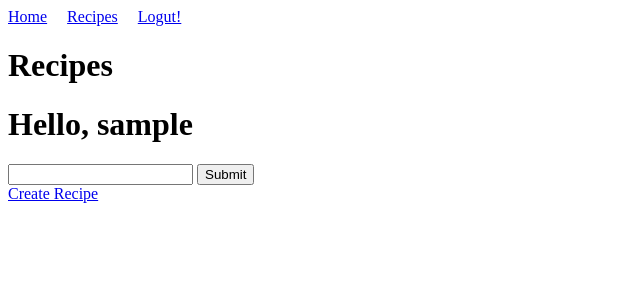
After one commit to Vr3n/Django_htmx_tutorial, a Django app: page /pantry/recipes/ in a window 1280 px wide. The commit adds this page. Shown: the top 300 px of the page, without its empty margins (0-640 px from the left). Run offline with Django 3.2, Linux system fonts and the light colour scheme; the visitor is signed in with stand-in values (Sample User, id 1); data that the repository does not hold is empty.

Commit message:
CRUD for Recipe and Recipe ingredients

```diff
--- a/inventory/urls.py
+++ b/inventory/urls.py
@@ -19,6 +19,7 @@ from django.urls import path, include
 
 urlpatterns = [
     path('', include('articles.urls')),
+    path("pantry/recipes/", include('recipee.urls')),
     path('accounts/', include('accounts.urls')),
     path('admin/', admin.site.urls),
 ]
--- /dev/null
+++ b/recipee/urls.py
@@ -0,0 +1,20 @@
+from django.urls import path
+
+from .views import (
+    recipe_create_view,
+    recipe_list_view,
+    recipe_detail_view,
+    recipe_update_view,
+    recipe_search_view
+)
+
+
+app_name="recipes" # recipes:list / recipes:create
+
+urlpatterns = [
+    path('create/', recipe_create_view, name="create"),
+    path('search/', recipe_search_view, name="search"),
+    path('<int:id>/edit/', recipe_update_view, name="update"),
+    path('<int:id>/', recipe_detail_view, name="detail"),
+    path('', recipe_list_view, name="list"),
+]
--- a/recipee/views.py
+++ b/recipee/views.py
@@ -1,3 +1,81 @@
-from django.shortcuts import render
+from django.shortcuts import render, redirect, get_object_or_404
+from django.contrib.auth.decorators import login_required
+from django.http import Http404
+from django.forms.models import modelformset_factory
+
+from .models import Recipe, RecipeIngredient
+from .forms import RecipeForm, RecipeIngredientForm
 
 # Create your views here.
+
+# CRUD VIEWS FOR Recipe.
+
+@login_required
+def recipe_list_view(request):
+    qs = Recipe.objects.all()
+    context = {
+        'obj': qs
+    }
+
+    return render(request, 'recipee/list.html', context)
+
+@login_required
+def recipe_detail_view(request, id):
+    qs = get_object_or_404(Recipe, id=id)
+    context = {
+        'obj': qs
+    }
+    return render(request, "recipee/detail.html", context)
+
+@login_required
+def recipe_update_view(request, id=None):
+    recipe_instance = get_object_or_404(Recipe, id=id, user=request.user)
+    form = RecipeForm(request.POST or None, instance=recipe_instance)
+    form_2 = RecipeIngredientForm(request.POST or None)
+    RecipeIngredientFormset = modelformset_factory(RecipeIngredient, form=RecipeIngredientForm, extra=1)
+
+    qs = recipe_instance.recipeingredient_set.filter()
+    formset = RecipeIngredientFormset(request.POST or None, queryset=qs)
+
+    context = {}
+    context['form'] = form
+    context['form_2'] = formset
+
+    if form.is_valid() and formset.is_valid():
+        recipe_instance = form.save()
+        for form in formset:
+            ingredient = form.save(commit=False)
+            ingredient.recipe = recipe_instance
+            ingredient.save()
+        context['message'] = "Data saved"
+        return redirect(recipe_instance.get_absolute_url())
+
+    return render(request, 'recipee/create-update.html', context)
+
+@login_required
+def recipe_create_view(request):
+    form = RecipeForm(request.POST or None)
+    context = {}
+    context['form'] = form
+    if form.is_valid():
+        recipe_instance = form.save(commit=False)
+        recipe_instance.user = request.user
+        recipe_instance.save()
+        context['obj'] = recipe_instance
+        context['message'] = "Data saved"
+        return redirect(recipe_instance.get_absolute_url())
+
+    return render(request, 'recipee/create-update.html', context)
+
+
+@login_required
+def recipe_search_view(request, *args, **kwargs):
+    search_key = request.GET.get('q')
+    queryset = Recipe.objects.filter(name__icontains=search_key)
+    print(queryset)
+    context = {}
+
+    if queryset.exists():
+        context = {"obj": queryset}
+
+    return render(request, "recipee/search.html", context=context)
--- a/templates/base.html
+++ b/templates/base.html
@@ -17,6 +17,10 @@
             &nbsp;
             &nbsp;
             &nbsp;
+            <a href="{% url 'recipes:list' %}">Recipes</a>
+            &nbsp;
+            &nbsp;
+            &nbsp;
             {% if request.user.is_authenticated %}
                 <a href="{% url 'logout' %}">
                     Logut!
--- /dev/null
+++ b/templates/recipee/list.html
@@ -0,0 +1,29 @@
+{% extends '../base.html' %}
+
+
+{% block content %}
+    <h1>Recipes</h1>
+
+    {% if request.user.is_authenticated %}
+        <h1>Hello, {{ request.user.username }}</h1>
+    {% else %}
+        <h1>Hello, Friend</h1>
+
+    {% endif %}
+
+    <form action="{% url 'recipes:search' %}">
+        <input id="" type="text" name="q">
+        <input type="submit" value="Submit">
+    </form>
+
+    <a href="{% url 'recipes:create' %}">Create Recipe</a>
+    <div class="container">
+        <ul>
+            {% for  x in  obj %}
+            <li><a href="{{ x.get_absolute_url }}" target="_blank" >{{x.name}} by <small>{{ x.user.username }}</small></a></li>
+            {% endfor %}
+        </ul>
+
+    </div>
+
+{% endblock content %}
```
Also changed, not shown: recipee/forms.py (added, +17 -0 lines), recipee/models.py (+13 -4 lines), templates/recipee/create-update.html (added, +18 -0 lines), templates/recipee/detail.html (added, +21 -0 lines), templates/recipee/search.html (added, +25 -0 lines).
